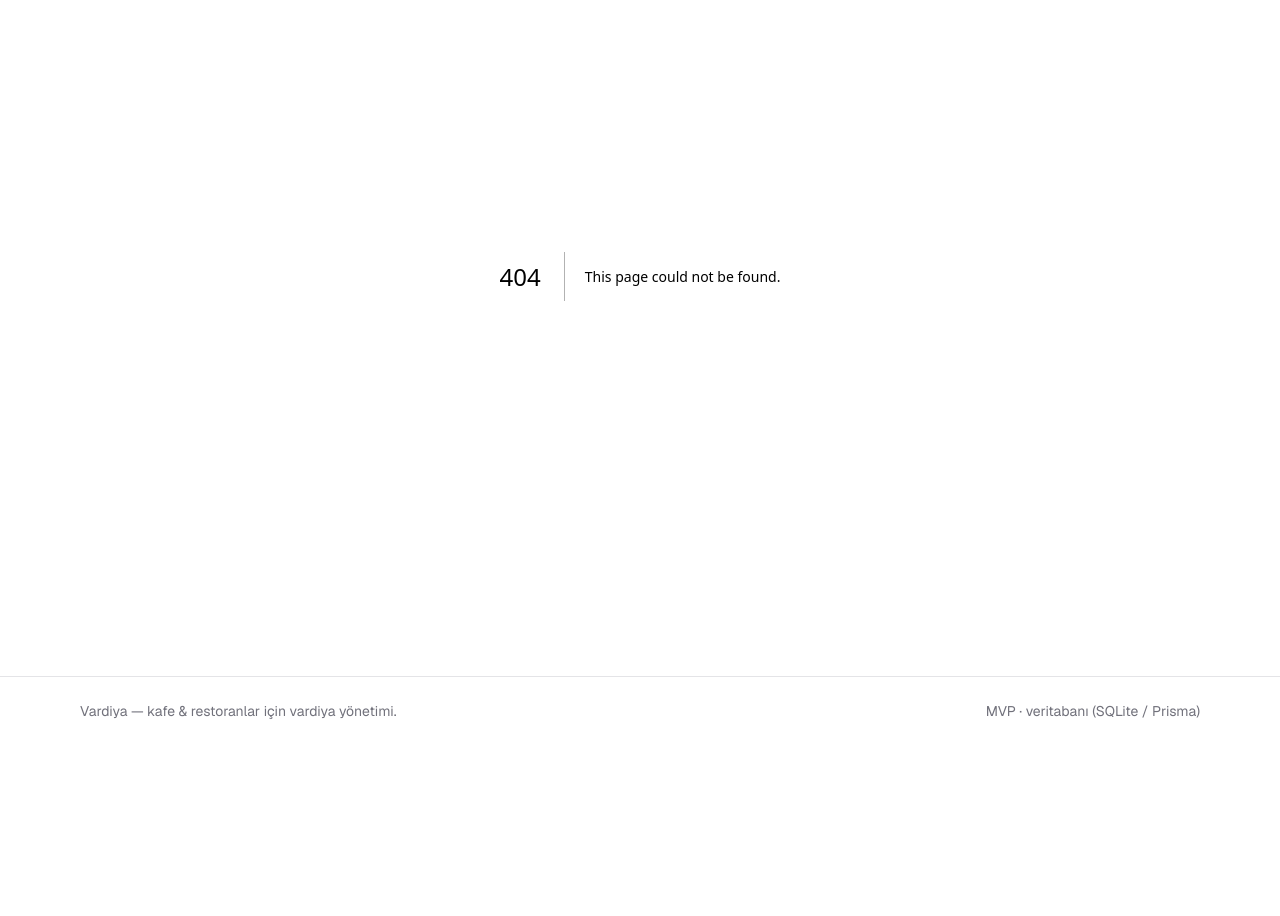
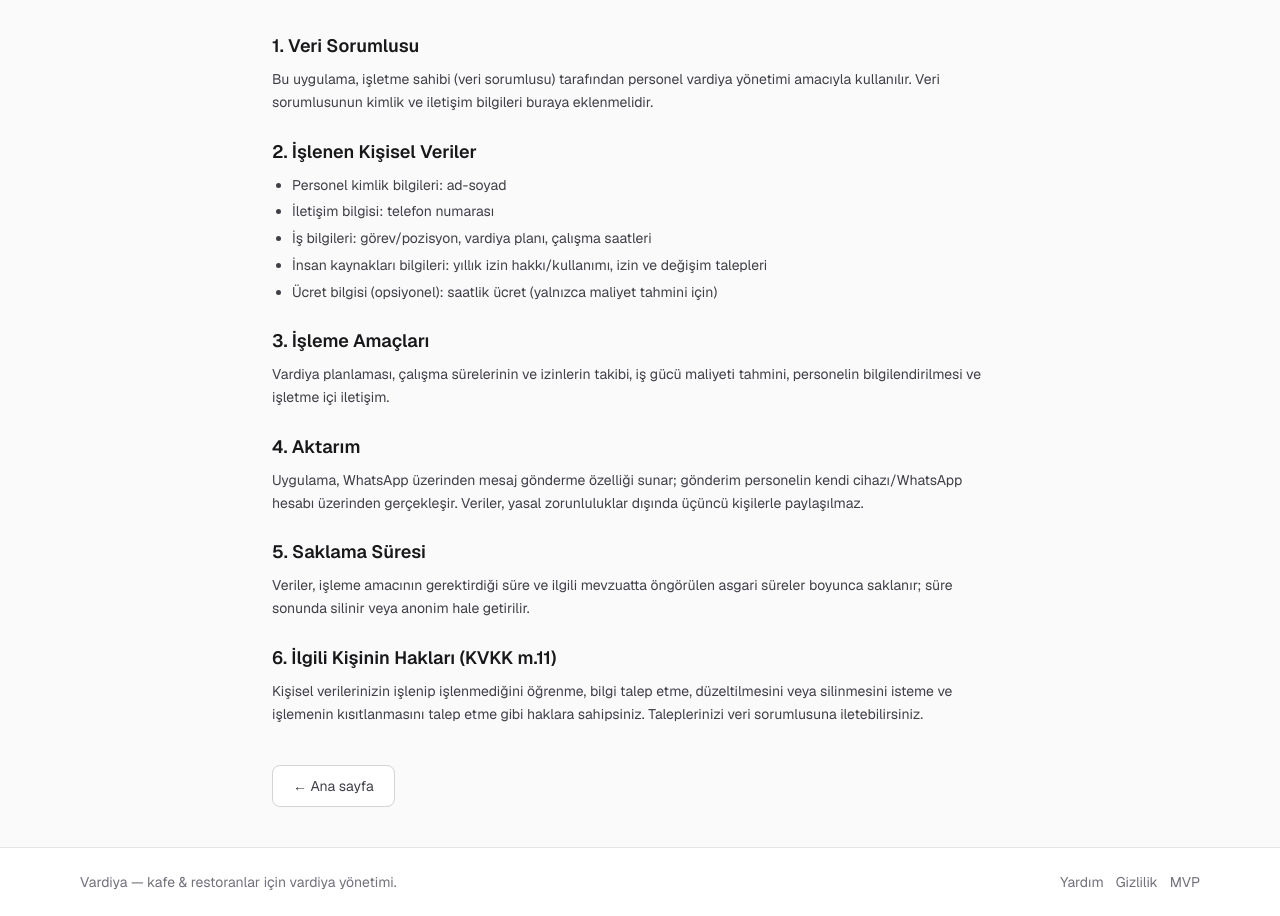
Before and after one commit to Hasanx77/vardiya, a Next.js app in the folder vardiya-app/: page /gizlilik in a window 1280 px wide. Before the commit this address had no page. Shown: the part 181-1097 px from the top of the page. Before the commit the page ends 926 px from the top, so only its background shows below. Built offline with nearby package versions, Linux system fonts and the light colour scheme.

Commit message:
feat: yardim kilavuzu + gizlilik (KVKK) sayfalari + footer baglantilari

```diff
--- /dev/null
+++ b/vardiya-app/src/app/gizlilik/page.tsx
@@ -0,0 +1,82 @@
+import Link from "next/link";
+
+export const metadata = {
+  title: "Gizlilik & KVKK — Vardiya",
+  description: "Vardiya uygulamasında kişisel verilerin işlenmesine ilişkin bilgilendirme.",
+};
+
+export default function GizlilikPage() {
+  return (
+    <main className="flex-1 mx-auto w-full max-w-3xl px-4 py-10">
+      <h1 className="text-3xl font-semibold tracking-tight">Gizlilik & KVKK</h1>
+      <p className="mt-2 text-sm text-zinc-500">
+        Son güncelleme: 9 Ekim 2026 · <strong>Şablon metindir</strong>, hukuki danışmanlık
+        değildir. Yayına almadan önce kendi bilgilerinizle güncelleyin.
+      </p>
+
+      <div className="mt-8 space-y-6 text-sm leading-relaxed text-zinc-700">
+        <section>
+          <h2 className="text-lg font-semibold text-zinc-900">1. Veri Sorumlusu</h2>
+          <p className="mt-2">
+            Bu uygulama, işletme sahibi (veri sorumlusu) tarafından personel vardiya yönetimi
+            amacıyla kullanılır. Veri sorumlusunun kimlik ve iletişim bilgileri buraya eklenmelidir.
+          </p>
+        </section>
+
+        <section>
+          <h2 className="text-lg font-semibold text-zinc-900">2. İşlenen Kişisel Veriler</h2>
+          <ul className="mt-2 list-disc space-y-1 pl-5">
+            <li>Personel kimlik bilgileri: ad-soyad</li>
+            <li>İletişim bilgisi: telefon numarası</li>
+            <li>İş bilgileri: görev/pozisyon, vardiya planı, çalışma saatleri</li>
+            <li>İnsan kaynakları bilgileri: yıllık izin hakkı/kullanımı, izin ve değişim talepleri</li>
+            <li>Ücret bilgisi (opsiyonel): saatlik ücret (yalnızca maliyet tahmini için)</li>
+          </ul>
+        </section>
+
+        <section>
+          <h2 className="text-lg font-semibold text-zinc-900">3. İşleme Amaçları</h2>
+          <p className="mt-2">
+            Vardiya planlaması, çalışma sürelerinin ve izinlerin takibi, iş gücü maliyeti
+            tahmini, personelin bilgilendirilmesi ve işletme içi iletişim.
+          </p>
+        </section>
+
+        <section>
+          <h2 className="text-lg font-semibold text-zinc-900">4. Aktarım</h2>
+          <p className="mt-2">
+            Uygulama, WhatsApp üzerinden mesaj gönderme özelliği sunar; gönderim personelin kendi
+            cihazı/WhatsApp hesabı üzerinden gerçekleşir. Veriler, yasal zorunluluklar dışında
+            üçüncü kişilerle paylaşılmaz.
+          </p>
+        </section>
+
+        <section>
+          <h2 className="text-lg font-semibold text-zinc-900">5. Saklama Süresi</h2>
+          <p className="mt-2">
+            Veriler, işleme amacının gerektirdiği süre ve ilgili mevzuatta öngörülen asgari süreler
+            boyunca saklanır; süre sonunda silinir veya anonim hale getirilir.
+          </p>
+        </section>
+
+        <section>
+          <h2 className="text-lg font-semibold text-zinc-900">6. İlgili Kişinin Hakları (KVKK m.11)</h2>
+          <p className="mt-2">
+            Kişisel verilerinizin işlenip işlenmediğini öğrenme, bilgi talep etme, düzeltilmesini
+            veya silinmesini isteme ve işlemenin kısıtlanmasını talep etme gibi haklara sahipsiniz.
+            Taleplerinizi veri sorumlusuna iletebilirsiniz.
+          </p>
+        </section>
+      </div>
+
+      <div className="mt-10 flex gap-3">
+        <Link
+          href="/"
+          className="rounded-lg border border-zinc-300 bg-white px-5 py-2.5 text-sm text-zinc-700 hover:bg-zinc-100"
+        >
+          ← Ana sayfa
+        </Link>
+      </div>
+    </main>
+  );
+}
--- a/vardiya-app/src/app/layout.tsx
+++ b/vardiya-app/src/app/layout.tsx
@@ -90,7 +90,15 @@ export default function RootLayout({ children }: LayoutProps<"/">) {
         <footer className="mt-auto border-t border-zinc-200 bg-white print:hidden">
           <div className="mx-auto max-w-6xl px-4 py-6 text-sm text-zinc-500 flex flex-col gap-1 sm:flex-row sm:items-center sm:justify-between">
             <span>Vardiya — kafe &amp; restoranlar için vardiya yönetimi.</span>
-            <span>MVP · veritabanı (SQLite / Prisma)</span>
+            <span className="flex items-center gap-3">
+              <Link href="/yardim" className="hover:text-zinc-900 hover:underline">
+                Yardım
+              </Link>
+              <Link href="/gizlilik" className="hover:text-zinc-900 hover:underline">
+                Gizlilik
+              </Link>
+              <span>MVP</span>
+            </span>
           </div>
         </footer>
       </body>
--- /dev/null
+++ b/vardiya-app/src/app/yardim/page.tsx
@@ -0,0 +1,102 @@
+import Link from "next/link";
+
+export const metadata = {
+  title: "Yardım — Vardiya",
+  description: "Vardiya uygulaması nasıl kullanılır? Adım adım kılavuz.",
+};
+
+const sections: { id: string; title: string; items: string[] }[] = [
+  {
+    id: "baslangic",
+    title: "🚀 Başlangıç",
+    items: [
+      "İşletme adını yaz ve personelini toplu yapıştır (Ad; Görev; Telefon).",
+      "Vardiya şablonları (Sabah/Akşam/Tam Gün) otomatik hazır gelir.",
+      "İlk günü geçen haftadan kopyalayarak hızlıca doldurabilirsin.",
+    ],
+  },
+  {
+    id: "panel",
+    title: "🗓️ Yönetim Paneli",
+    items: [
+      "Haftalık ızgarada her hücreye tıklayıp vardiya seç.",
+      "Gün başlığındaki '＋ not' ile o güne not ekle (ör. canlı müzik).",
+      "Şablonları Yönet'ten vardiya ekle/düzenle ve 'min. kişi' hedefini belirle.",
+      "Kapsam uyarıları: hedefin altında kalan gün/vardiyalar kendiliğinden listelenir.",
+      "Açık Vardiyalar: boş vardiyayı havuza koy, personel sahiplensin.",
+      "'Tümüne Gönder' ile herkese WhatsApp'tan programını yolla.",
+    ],
+  },
+  {
+    id: "personel",
+    title: "🧑‍🍳 Personel Görünümü",
+    items: [
+      "Çalışan kendi haftalık programını ve kalan iznini görür.",
+      "İzin / vardiya değişimi / 'vardiyayı bırak' talebi gönderir.",
+      "Müsait olmadığı günleri işaretler; panelde uyarı olarak görünür.",
+      "Açık vardiyaları sahiplenebilir.",
+      "'Telefon takvimine ekle (.ics)' ile programını cebine alır.",
+    ],
+  },
+  {
+    id: "diger",
+    title: "🧰 Diğer",
+    items: [
+      "Bugün: kafede tablete açılabilecek 'bugün kim çalışıyor' tahtası.",
+      "Raporlar: aylık saat / maliyet / izin özeti + CSV.",
+      "Yazdır: duvara asılacak haftalık çizelge.",
+      "Sağ üstteki 🌙/☀️ ile koyu/açık tema.",
+    ],
+  },
+];
+
+export default function YardimPage() {
+  return (
+    <main className="flex-1 mx-auto w-full max-w-3xl px-4 py-10">
+      <h1 className="text-3xl font-semibold tracking-tight">Yardım Kılavuzu</h1>
+      <p className="mt-2 text-zinc-600">
+        Vardiya&apos;yı 5 dakikada öğren. Aşağıdaki adımlar işini görür.
+      </p>
+
+      <div className="mt-8 space-y-8">
+        {sections.map((s) => (
+          <section key={s.id} id={s.id}>
+            <h2 className="text-xl font-semibold">{s.title}</h2>
+            <ul className="mt-3 space-y-2 text-sm text-zinc-700">
+              {s.items.map((it, i) => (
+                <li key={i} className="flex gap-2">
+                  <span className="text-emerald-600">✓</span>
+                  <span>{it}</span>
+                </li>
+              ))}
+            </ul>
+          </section>
+        ))}
+      </div>
+
+      <div className="mt-10 rounded-2xl border border-zinc-200 bg-white p-5 text-sm text-zinc-600">
+        Sorun mu var? Panele dönüp <strong>Ayarlar → Örnek veriye dön</strong> ile demo verisini
+        yeniden yükleyebilirsin. İşletmeni sıfırdan kurmak için{" "}
+        <Link href="/basla" className="text-zinc-900 underline">
+          /basla
+        </Link>{" "}
+        sayfasını kullan.
+      </div>
+
+      <div className="mt-6 flex gap-3">
+        <Link
+          href="/panel"
+          className="rounded-lg bg-zinc-900 px-5 py-2.5 text-sm font-medium text-white hover:bg-zinc-700"
+        >
+          Panele Git →
+        </Link>
+        <Link
+          href="/gizlilik"
+          className="rounded-lg border border-zinc-300 bg-white px-5 py-2.5 text-sm text-zinc-700 hover:bg-zinc-100"
+        >
+          Gizlilik
+        </Link>
+      </div>
+    </main>
+  );
+}
```
